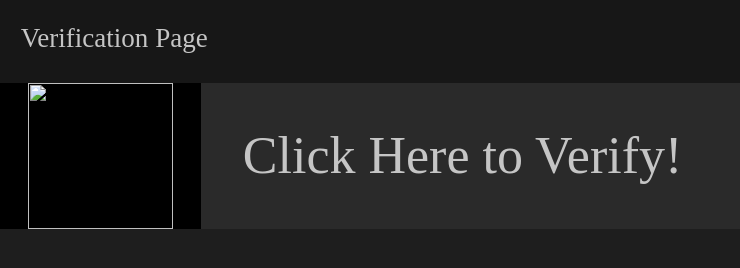
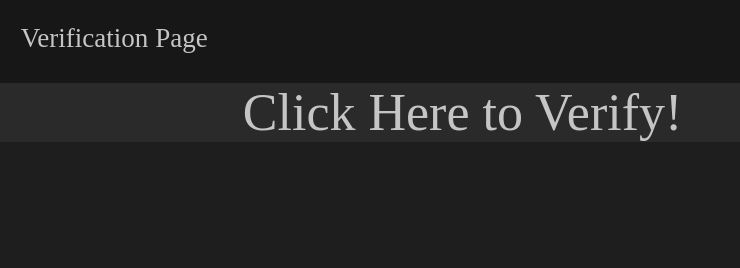
Before and after one commit to hoshi2434/homework, a plain HTML site: page index.html in a window 1280 px wide. Shown: the whole page, without its empty margins (0-740 px from the left). Drawn offline with Linux system fonts and the light colour scheme; a web font is replaced by a local one.

Commit message:
Update index.html
FUCK U IMAGES

```diff
--- a/index.html
+++ b/index.html
@@ -38,7 +38,7 @@
     </div>
     <div id="content">
         <a href="/">
-            <div style="background-color: #000000"><img src="" alt=""></div><span>Click Here to Verify!</span></a>
+            <div style="background-color: #000000"></div><span>Click Here to Verify!</span></a>
        <a href="/Verification">
     </div>
 </body>
```
